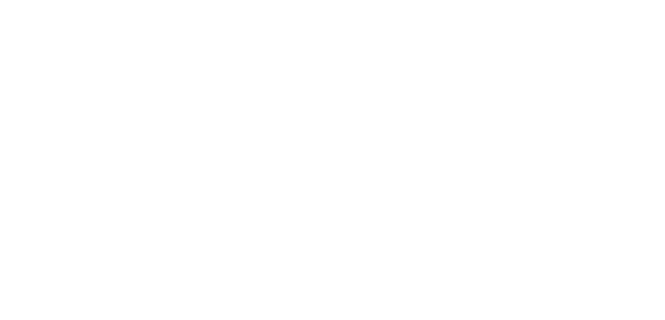
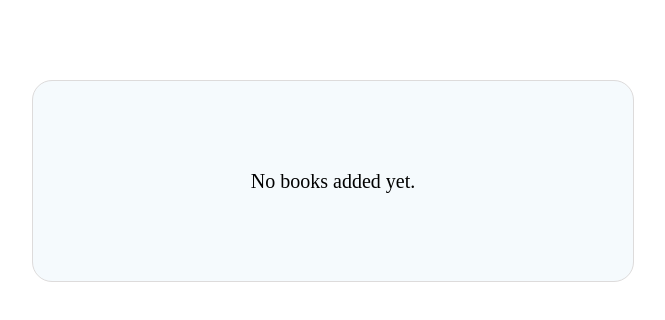
Before and after one commit to vah-most/my-bookshelf, a Next.js app: page /BooksPage/BooksPage in a window 1280 px wide. Shown: the top 320 px of the page, without its empty margins (327-992 px from the left). Built offline with nearby package versions, Linux system fonts and the light colour scheme.

Commit message:
Added a proper message when no books have been added

```diff
--- a/src/components/BookList/BookList.scss
+++ b/src/components/BookList/BookList.scss
@@ -15,4 +15,14 @@
   .book-list__editor-modal {
     width: min(450px, 95%);
   }
+
+  .book-list__empty {
+    @include flex-center-view(column);
+    background-color: $book-item-bg-color;
+    border: 1px solid $book-item-border-color;
+    border-radius: 20px;
+    font-size: 20px;
+    height: 200px;
+    width: min(96%, 600px);
+  }
 }
--- a/src/components/BookList/BookList.tsx
+++ b/src/components/BookList/BookList.tsx
@@ -34,6 +34,7 @@
 
   return (
     <div className="book-list__container">
+      {books.length > 0 ? (
         <div className="book-list__items">
           {books.map((book: IBook) => {
             return (
@@ -46,6 +47,11 @@
             );
           })}
         </div>
+      ) : (
+        <div data-testid="book-list__empty" className="book-list__empty">
+          No books added yet.
+        </div>
+      )}
       {modifyingBook && (
         <BookEditor
           book={modifyingBook}
```
Lines whose indentation alone changed are shown as unchanged.
